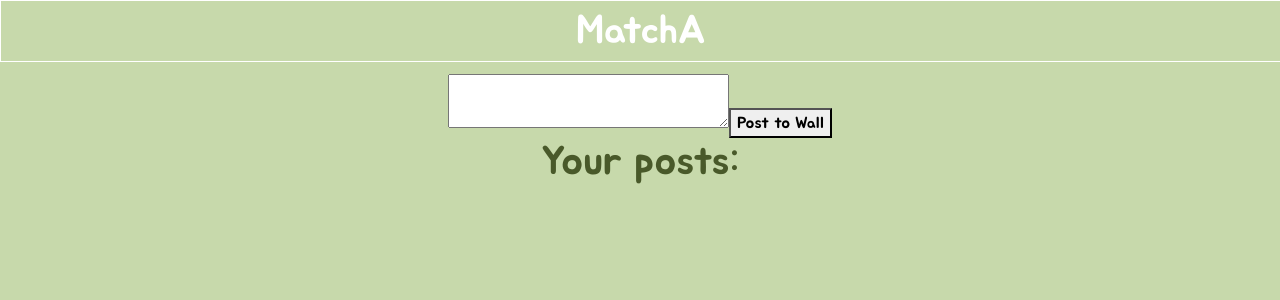
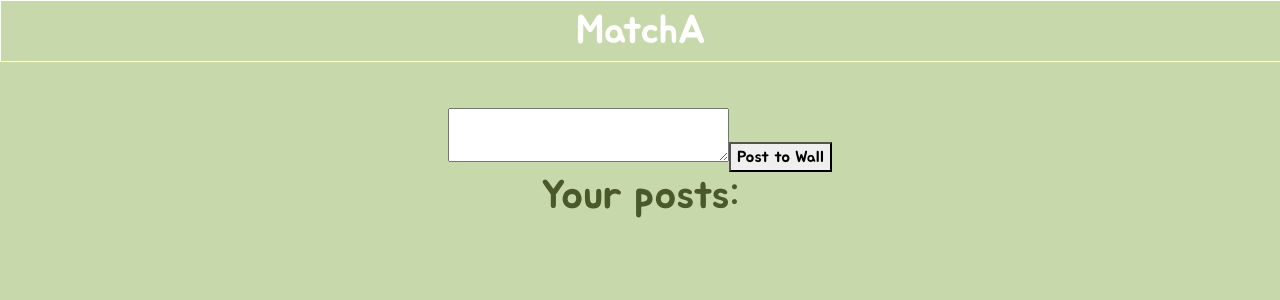
Before and after one commit to wankevin250/MatchA, a Node server app: a page that uses views/mywall.pug in a window 1280 px wide. Shown: the top 300 px of the page. Run offline with Node 20, Linux system fonts and the light colour scheme; the visitor is signed in with stand-in values (Sample User, id 1); data that the repository does not hold is empty; some libraries are stand-ins or nearby versions.

Commit message:
fix mywall margin

```diff
--- a/static/css/mywall.css
+++ b/static/css/mywall.css
@@ -59,3 +59,9 @@
     background-color: #C7D9AB;
     font-family: 'Jua';
 }
+
+.mywall-inputarea{
+    margin-top: 50px;
+    background-color: #C7D9AB;
+    font-family: 'Jua';
+}
```
